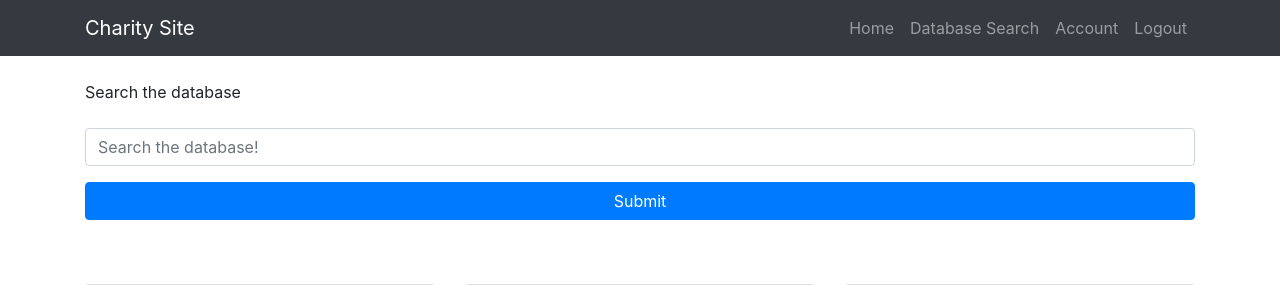
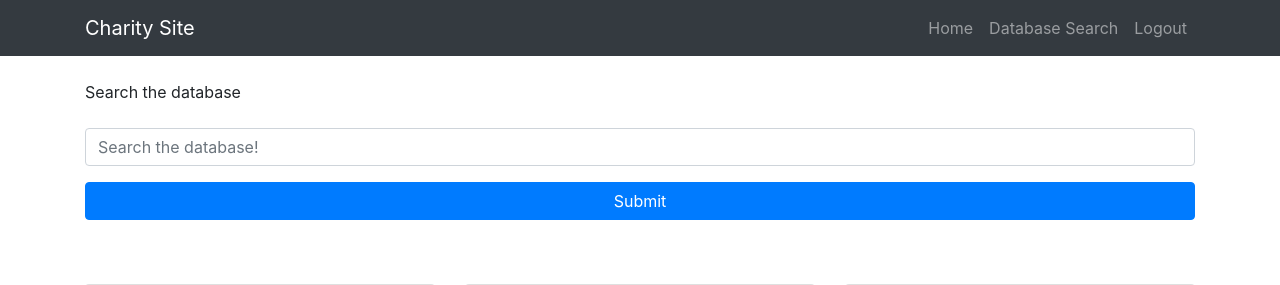
Before and after one commit to joepearson95/on-premise-migration-to-Azure-Cloud, a Flask app: page /database in a window 1280 px wide. Shown: the top 285 px of the page. Run offline with Flask 2, Linux system fonts and the light colour scheme; a user stored in the database is signed in; grey boxes labelled with a size stand in for pictures from a placeholder-image service; some libraries are stand-ins or nearby versions.

Commit message:
Finally adjusted the website.

```diff
--- a/cloud_site/cloud_app/templates/layout.html
+++ b/cloud_site/cloud_app/templates/layout.html
@@ -39,9 +39,6 @@
 	                        <a class="nav-link" href="{{ url_for('database') }}">Database Search</a>
 	                    </li>
 	                    <li class="nav-item">
-	                        <a class="nav-link" href="#">Account</a>
-	                    </li>
-	                    <li class="nav-item">
 	                        <a class="nav-link" href="{{ url_for('logout') }}">Logout</a>
 	                    </li>
                     {% else %}
```
